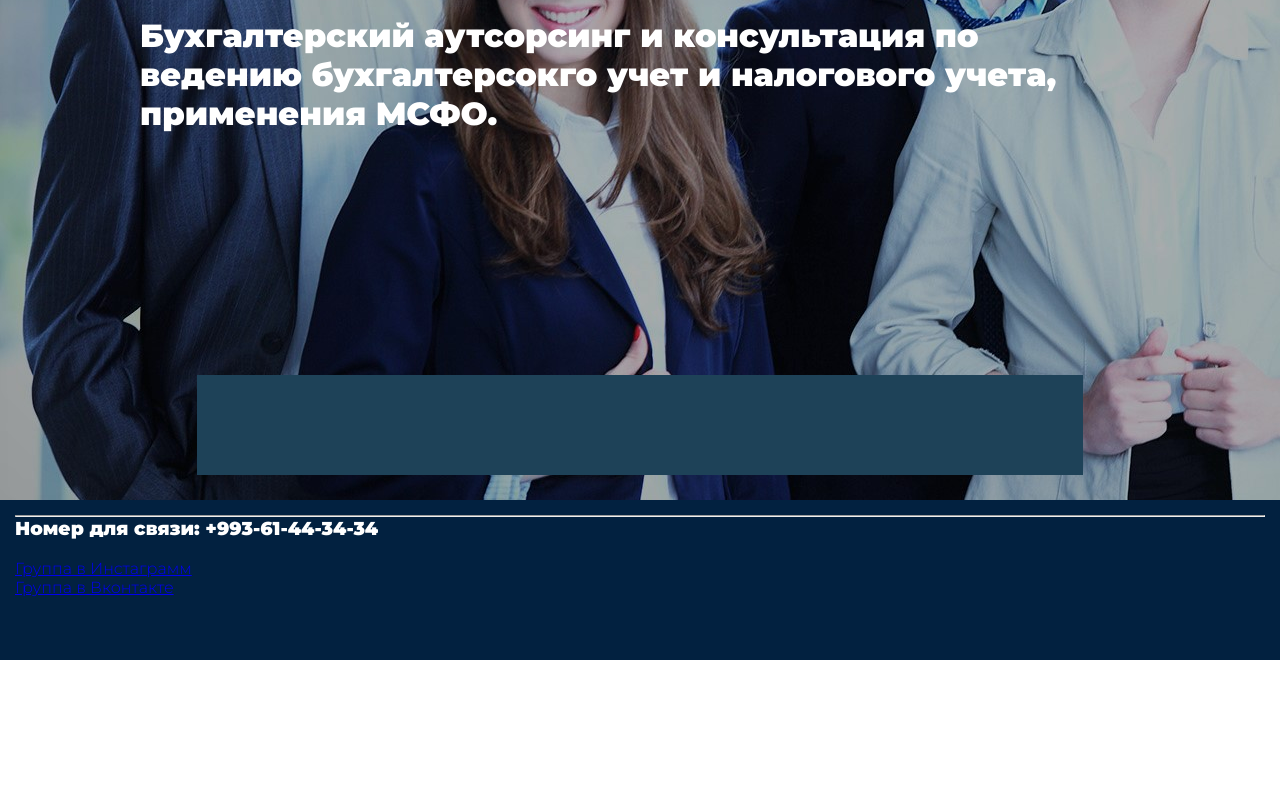
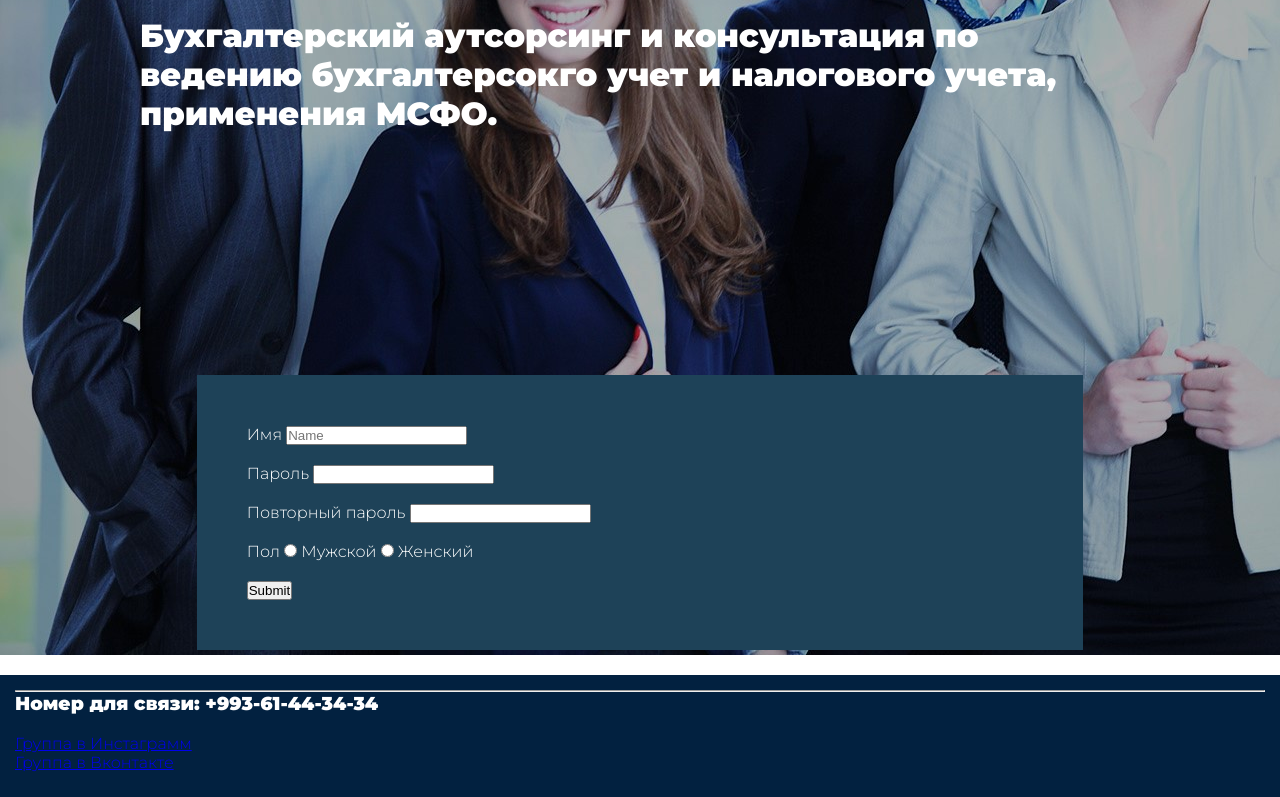
Before and after one commit to dayprog/university_project-, a plain HTML site: page personal_acc.html in a window 1280 px wide. Shown: the part 425-1222 px from the top of the page. Before the commit the page ends 1085 px from the top, so only its background shows below. Drawn offline with Linux system fonts and the light colour scheme.

Commit message:
корректировка страниц о нас, личный кабинет

```diff
--- a/personal_acc.html
+++ b/personal_acc.html
@@ -37,6 +37,20 @@
         </aside>
         <div class="content">
 
+          <form id="acc-form"  method="post">
+            <label for="name">Имя</label>
+            <input type="text" name="name" placeholder="Name"><br><br>
+            <label for="pass">Пароль</label>
+            <input type="password" name="pass" title="Password"><br><br>
+            <label for="repass">Повторный пароль</label>
+            <input type="password" name="repass"><br><br>
+            <span>Пол</span>
+            <input type="radio" name="gender" value="man">
+            <label for="gender">Мужской</label>
+            <input type="radio" name="gender" value="woman">
+            <label for="gender">Женский</label><br><br>
+            <input type="submit" name="Ok">
+          </form>
 
         </div>
         <aside>
```
Also changed, not shown: about.html (+10 -0 lines), index.html (+2 -0 lines).
